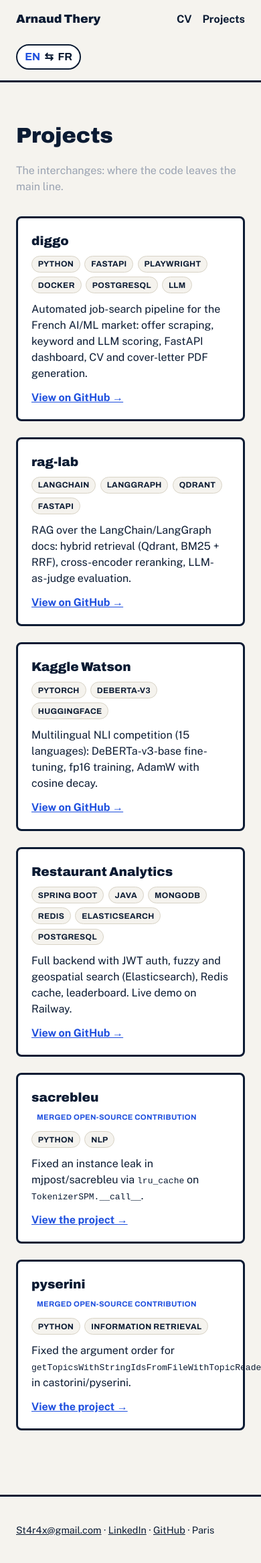
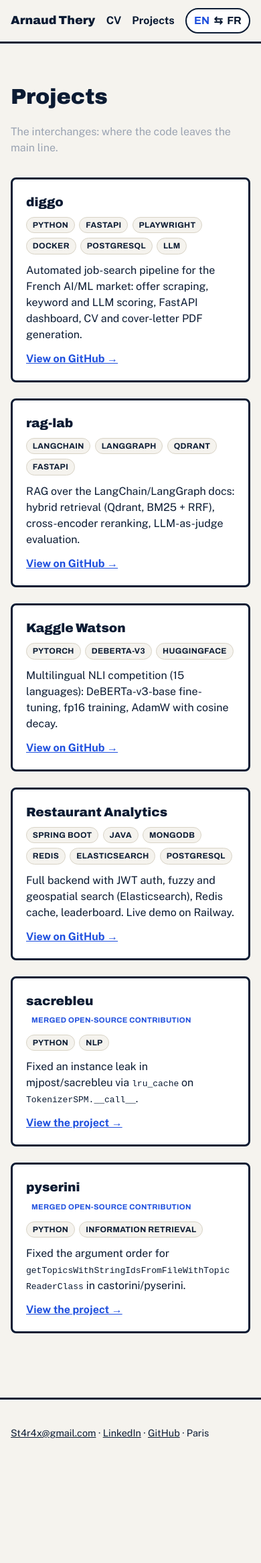
Before and after one commit to St4r4x/St4r4x.github.io, a Jekyll site: the page built from en/projects.md, in a window 390 px wide. Shown: the whole page at 67% size. Built offline with Jekyll 4.4.1, drawn with Linux system fonts in a browser that asks for light colours; after the commit the page ends 2189 px from its top, so only the background shows below that.

Commit message:
style: add responsive breakpoint and fix mobile overflow
- Mobile media query per plan Task 8: single-column project cards,
  stacked nav/CTAs/timetable rows under 32rem.
- Fixed two real overflow bugs found while verifying in a real mobile
  viewport (375px): .project-card needed min-width: 0 (grid items
  don't shrink below their content's intrinsic width by default,
  visible as ~80px of horizontal overflow on every card), and a long
  unbroken identifier in a <code> tag (pyserini's
  getTopicsWithStringIdsFromFileWithTopicReaderClass) needed
  overflow-wrap: break-word to wrap instead of overflowing.

Co-Authored-By: Claude Sonnet 5 <noreply@anthropic.com>

```diff
--- a/assets/css/style.css
+++ b/assets/css/style.css
@@ -241,7 +241,9 @@ main { max-width: 52rem; margin: 0 auto; padding: 2rem 1.5rem 4rem; }
   border-radius: 0.5rem;
   padding: 1.25rem;
   background: var(--surface);
+  min-width: 0;
 }
+.project-card code { overflow-wrap: break-word; }
 .project-card h3 { font-family: var(--font-display); font-weight: 900; margin: 0 0 0.5rem; }
 .project-card p { margin: 0 0 0.75rem; }
 .project-card__tags { display: flex; flex-wrap: wrap; gap: 0.4rem; margin: 0.5rem 0 0.75rem; padding: 0; list-style: none; }
@@ -268,3 +270,16 @@ main { max-width: 52rem; margin: 0 auto; padding: 2rem 1.5rem 4rem; }
   margin-left: 0.5rem;
   vertical-align: middle;
 }
+
+/* Small screens */
+@media (max-width: 32rem) {
+  .site-nav { padding: 0.75rem 1rem; gap: 1rem; }
+  main, .site-footer { padding-left: 1rem; padding-right: 1rem; }
+  .hero__ctas { flex-direction: column; }
+  .hero__ctas .button { text-align: center; }
+  .timetable-row__head, .timetable .edu-list li, .timetable .cert-list li {
+    flex-direction: column;
+    align-items: flex-start;
+  }
+  .correspondances { grid-template-columns: 1fr; }
+}
```
